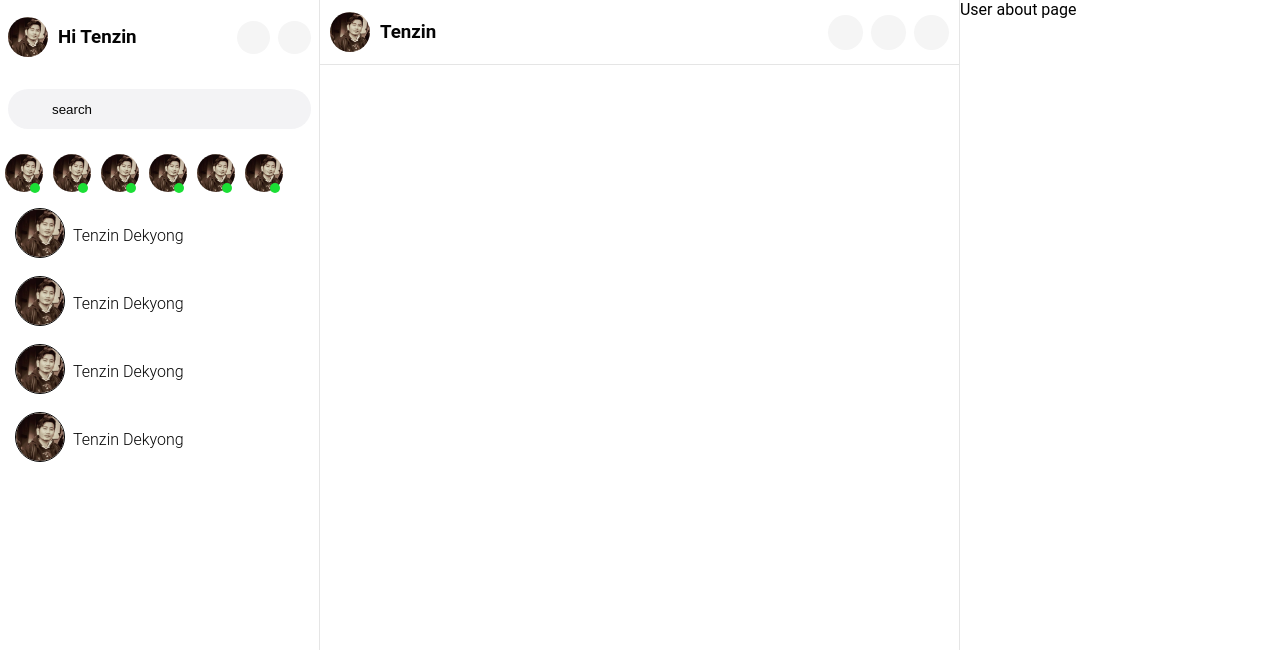
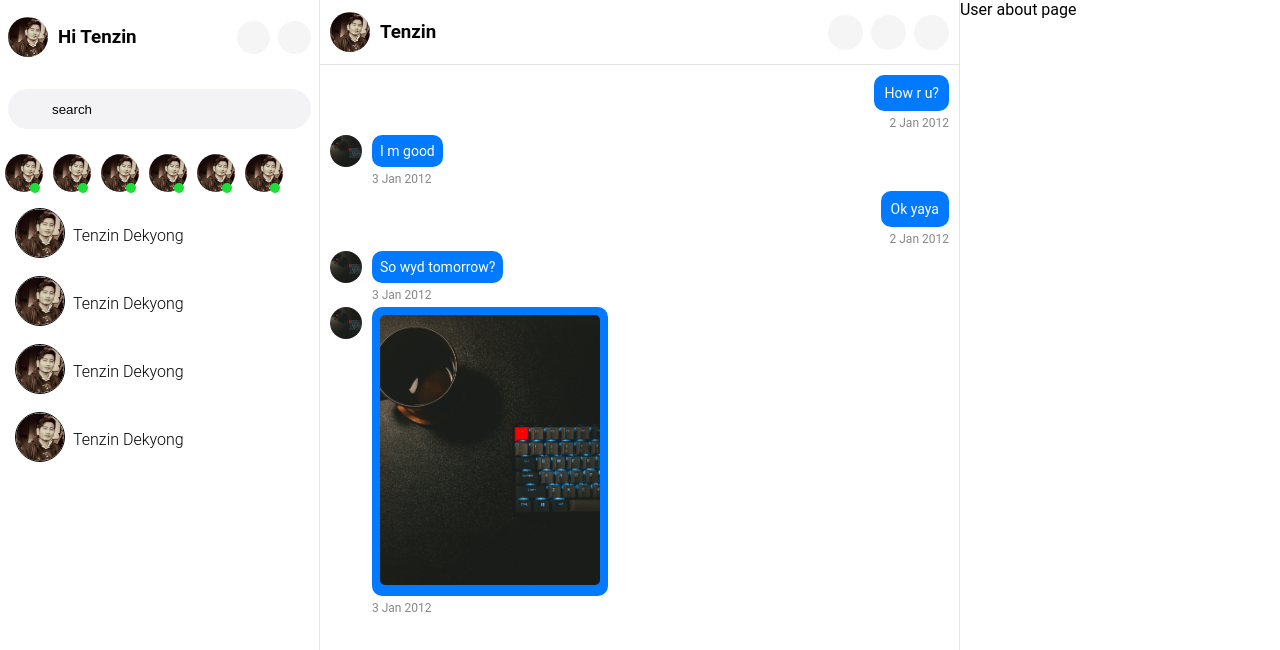
Before and after one commit to tenzind12/chat-application, a React (Create React App) app in the folder chatapp-client/: page / in a window 1280 px wide. Shown: the top 650 px of the page. Built offline with nearby package versions, Linux system fonts and the light colour scheme; some icons are missing.

Commit message:
chat body content setup --dummy

```diff
--- /dev/null
+++ b/chatapp-client/src/components/Message.jsx
@@ -0,0 +1,67 @@
+const Message = () => {
+  return (
+    <div className="message-show">
+      <div className="my-message">
+        <div className="image-message">
+          <div className="my-text">
+            <p className="message-text">How r u?</p>
+          </div>
+        </div>
+
+        <div className="time">2 Jan 2012</div>
+      </div>
+
+      <div className="fd-message">
+        <div className="image-message-time">
+          <img src="/images/88842intro-bg.jpg" alt="" />
+          <div className="message-time">
+            <div className="fd-text">
+              <p className="message-text">I m good</p>
+            </div>
+
+            <div className="time">3 Jan 2012</div>
+          </div>
+        </div>
+      </div>
+
+      <div className="my-message">
+        <div className="image-message">
+          <div className="my-text">
+            <p className="message-text">Ok yaya</p>
+          </div>
+        </div>
+
+        <div className="time">2 Jan 2012</div>
+      </div>
+
+      <div className="fd-message">
+        <div className="image-message-time">
+          <img src="/images/88842intro-bg.jpg" alt="" />
+          <div className="message-time">
+            <div className="fd-text">
+              <p className="message-text">So wyd tomorrow?</p>
+            </div>
+
+            <div className="time">3 Jan 2012</div>
+          </div>
+        </div>
+      </div>
+      <div className="fd-message">
+        <div className="image-message-time">
+          <img src="/images/88842intro-bg.jpg" alt="" />
+          <div className="message-time">
+            <div className="fd-text">
+              <p className="message-text">
+                <img src="/images/88842intro-bg.jpg" alt="" />
+              </p>
+            </div>
+
+            <div className="time">3 Jan 2012</div>
+          </div>
+        </div>
+      </div>
+    </div>
+  );
+};
+
+export default Message;
--- a/chatapp-client/src/components/RightSide.jsx
+++ b/chatapp-client/src/components/RightSide.jsx
@@ -1,4 +1,5 @@
 import { FaPhone, FaRocketchat, FaVideo } from 'react-icons/fa6';
+import Message from './Message';
 
 const RightSide = () => {
   return (
@@ -29,6 +30,7 @@ const RightSide = () => {
                   </div>
                 </div>
               </div>
+              <Message />
             </div>
           </div>
 
--- a/chatapp-client/src/main.scss
+++ b/chatapp-client/src/main.scss
@@ -6,3 +6,4 @@
 @import './sass/components/activeFriend';
 @import './sass/components/friends';
 @import './sass/components/rightSide';
+@import './sass/components/message';
--- /dev/null
+++ b/chatapp-client/src/sass/components/_message.scss
@@ -0,0 +1,116 @@
+.message-show {
+  height: 100%;
+  padding: 10px;
+  overflow-y: auto;
+  &::-webkit-scrollbar {
+    overflow: hidden;
+  }
+  .friend_connect {
+    display: flex;
+    flex-direction: column;
+    justify-content: center;
+    align-items: center;
+    margin-top: 10px;
+    color: var(--text-color);
+    img {
+      width: 100px;
+      height: 100px;
+      border-radius: 50%;
+    }
+    h3 {
+      margin-top: 10px;
+    }
+  }
+  .my-message {
+    float: right;
+    .my-text {
+      display: flex;
+      align-items: flex-end;
+      justify-content: flex-end;
+      width: 370px;
+      flex-direction: column;
+      img.img,
+      span {
+        width: 14px;
+        height: 14px;
+        border-radius: 50%;
+        margin: 3px 0px 0px 0px;
+        color: var(--text-color);
+      }
+      .my {
+        background-color: var(--my-message-bg);
+        color: var(--text-white);
+      }
+      .message-text {
+        text-align: end;
+        padding: 10px;
+        border-radius: 10px;
+        img {
+          width: 220px;
+          height: 270px;
+          margin-right: 0px;
+          border-radius: 5px;
+          overflow: hidden;
+          object-fit: cover;
+        }
+      }
+    }
+    .time {
+      text-align: end;
+      padding: 5px 0px;
+      color: #727272d9;
+      font-size: 12px;
+    }
+  }
+  .fd-message {
+    float: left;
+    .fd-text {
+      display: flex;
+      align-items: flex-end;
+      justify-content: flex-start;
+      width: 370px;
+      .fd {
+        background-color: var(--fd-message-bg);
+        color: var(--text-color);
+      }
+      .message-text {
+        text-align: start;
+        border-radius: 10px;
+        img {
+          width: 220px;
+          height: 270px;
+          margin-right: 0px;
+          border-radius: 5px;
+          overflow: hidden;
+          object-fit: cover;
+        }
+      }
+    }
+  }
+}
+.image-message-time,
+.image-message {
+  display: flex;
+  img {
+    width: 32px;
+    height: 32px;
+    border-radius: 50%;
+    overflow: hidden;
+    margin-right: 10px;
+  }
+  .message-text {
+    padding: 8px;
+    color: #fff;
+    background-color: #017aff;
+    font-size: 14px;
+    font-weight: 400;
+  }
+  .time {
+    padding: 5px 0px;
+    color: #727272d9;
+    font-size: 12px;
+  }
+}
+.typing-message {
+  padding: 0px 10px;
+}
```
Also changed, not shown: chatapp-client/public/images/88842intro-bg.jpg (added).
